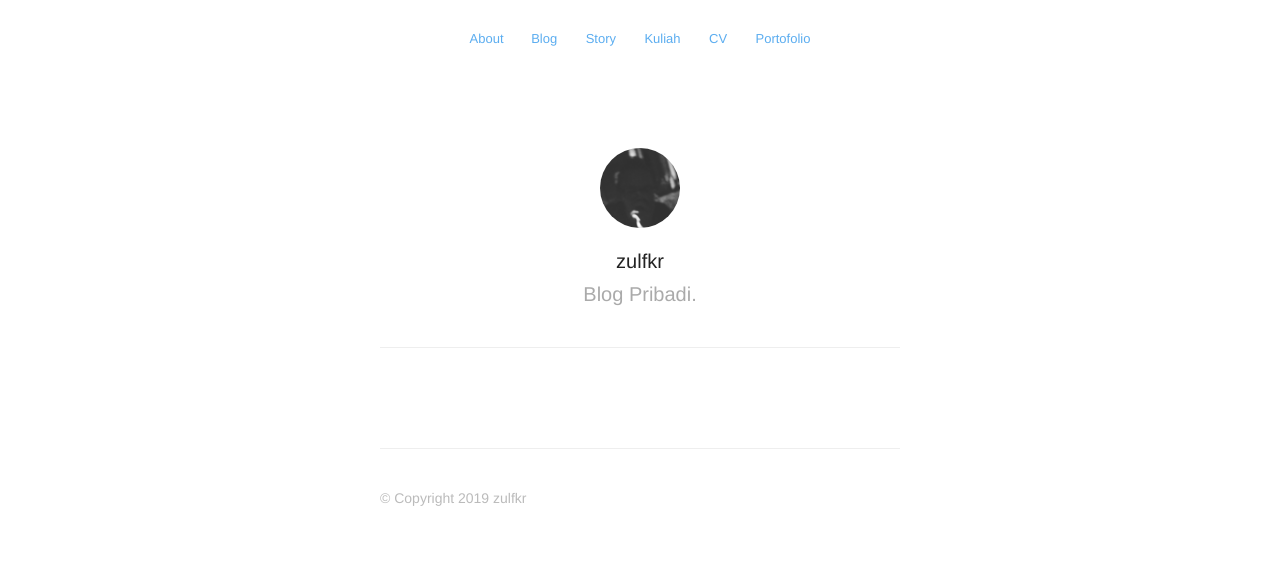
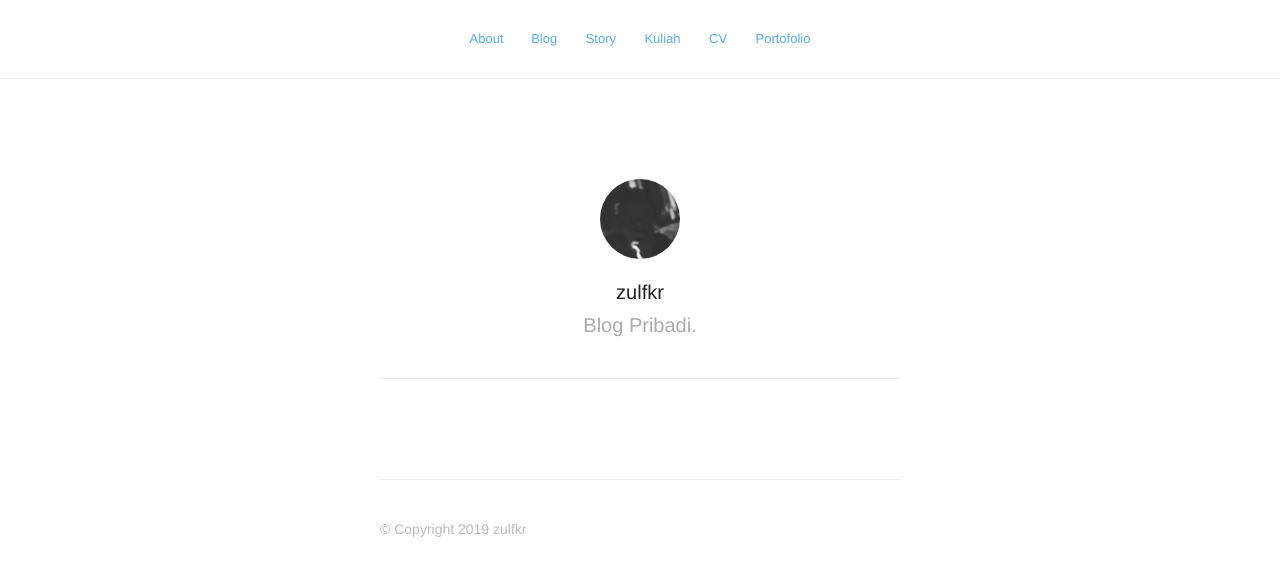
Before and after one commit to Zulfkr197/zulfkr197.github.io, a Jekyll site: the page built from index.html, in a window 1280 px wide. Shown: the top 576 px of the page. Built offline with Jekyll 4.4.1, drawn with Linux system fonts in a browser that asks for light colours; nearby versions of some CDN libraries; the list of posts is cut into pages by our own code.

Commit message:
Update style.css

```diff
--- a/assets/css/style.css
+++ b/assets/css/style.css
@@ -77,7 +77,7 @@
 
 .profile #header {
 	border-bottom: 1px solid #eee;
-	margin-bottom: 40px;
+	margin-bottom: 0px;
 	padding-bottom: 40px;
 	text-align: center;
 	position: relative;
@@ -110,7 +110,8 @@
 
 nav.main-nav {
 	padding: 20px 20px 0;
-	padding:30px 0 0;
+	padding:30px 0;
+    	border-bottom: 1px solid #eee;
 	/*max-width: 600px;*/
 	/*width:100%;*/
 	background: #fff;
```
